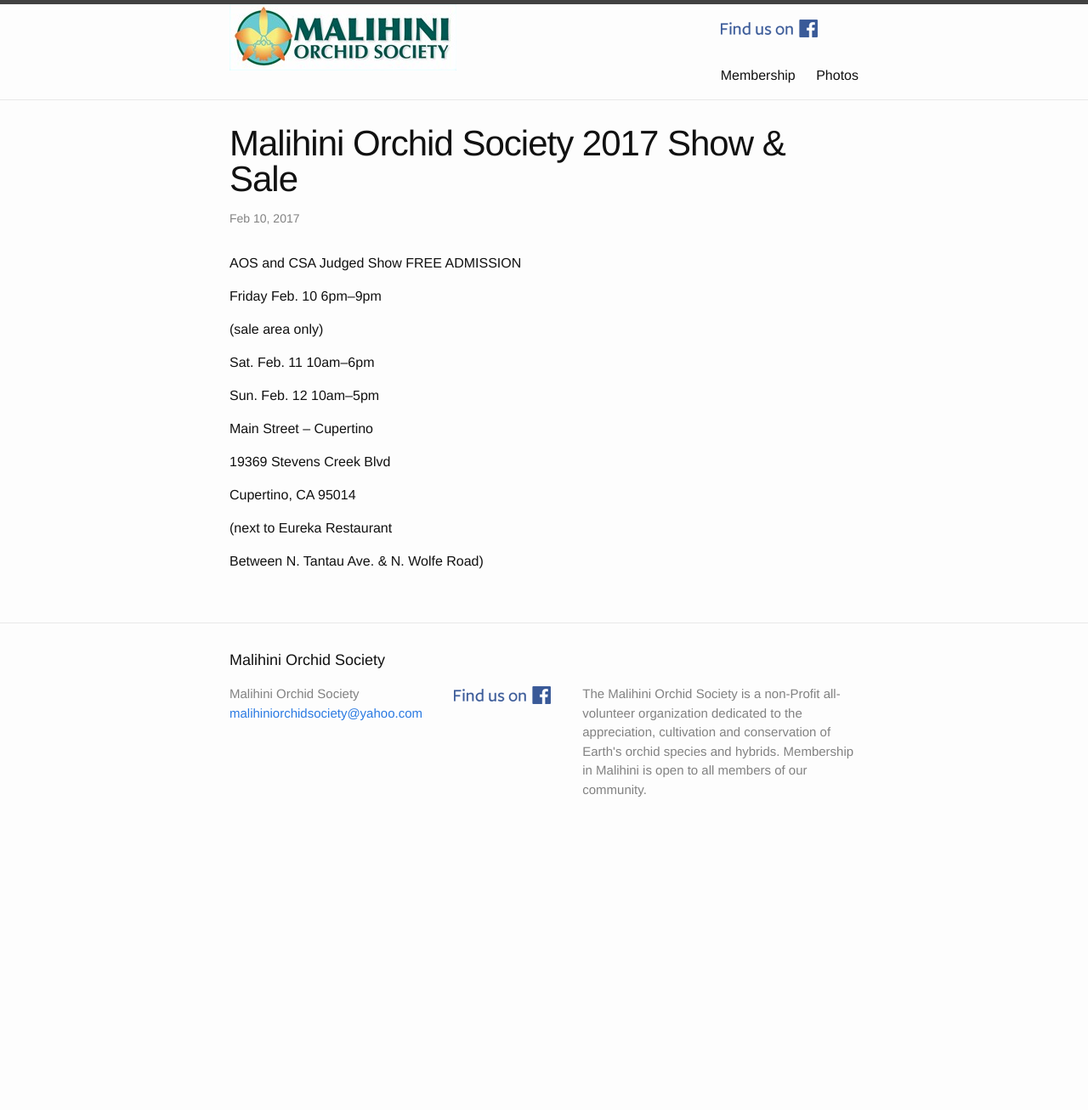
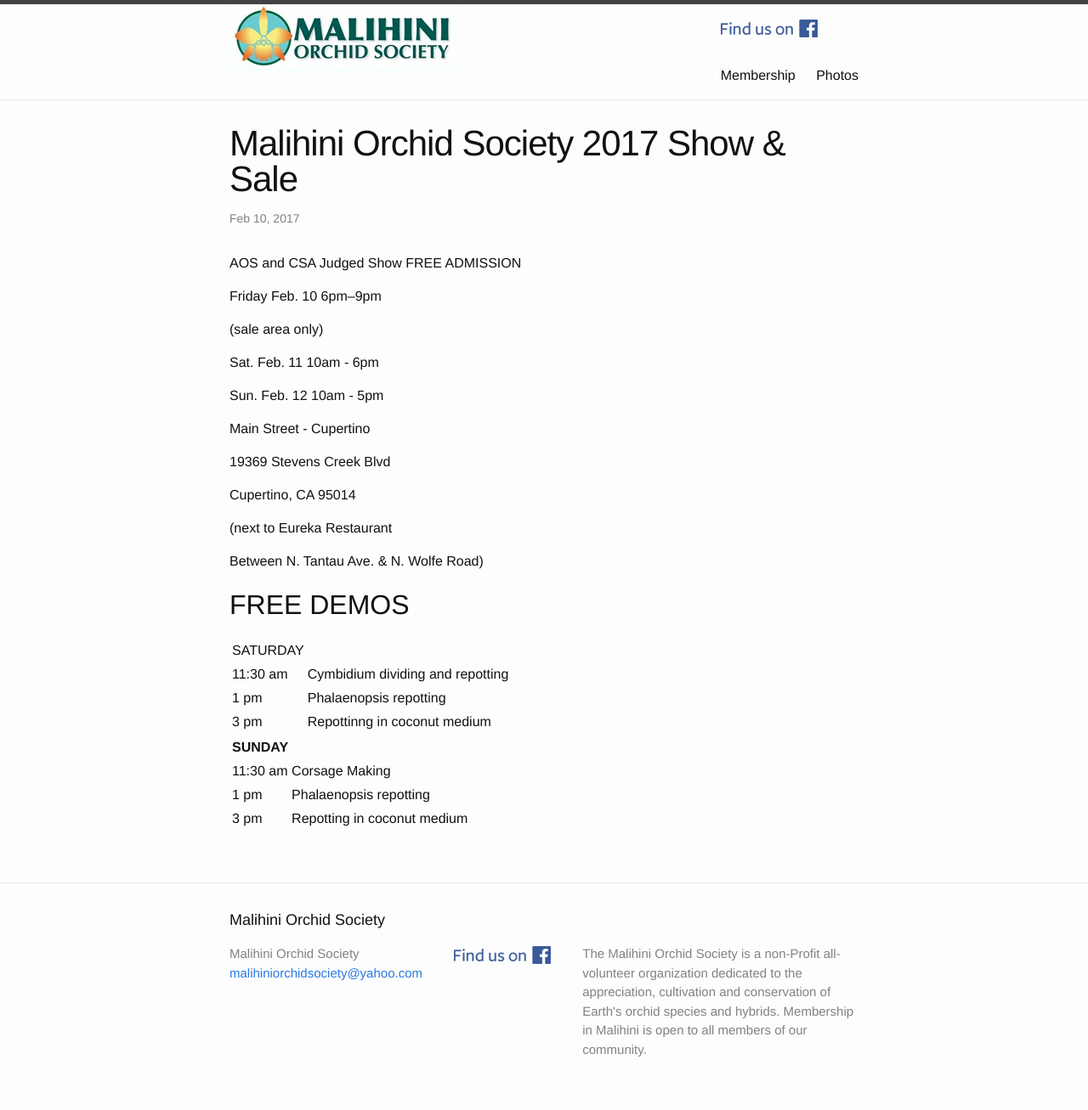
Before and after one commit to malihini/malihini.github.io, a Jekyll site: the page built from event/_posts/2017-02-10-MOS-Show.md, in a window 1280 px wide. Shown: the whole page at 85% size. Built offline with Jekyll 4.4.1, drawn with Linux system fonts in a browser that asks for light colours; before the commit the page ends 1001 px from its top, so only the background shows below that.

Commit message:
Add demo schedule.

```diff
--- a/event/_posts/2017-02-10-MOS-Show.md
+++ b/event/_posts/2017-02-10-MOS-Show.md
@@ -10,11 +10,11 @@
 
 (sale area only)
 
-Sat. Feb. 11 10am–6pm
+Sat. Feb. 11 10am - 6pm
 
-Sun. Feb. 12 10am–5pm
+Sun. Feb. 12 10am - 5pm
 
-Main Street – Cupertino
+Main Street - Cupertino
 
 19369 Stevens Creek Blvd
 
@@ -23,3 +23,16 @@
 (next to Eureka Restaurant
 
 Between N. Tantau Ave. & N. Wolfe Road)
+
+## FREE DEMOS
+
+| SATURDAY |
+| 11:30 am | Cymbidium dividing and repotting |
+| 1 pm     | Phalaenopsis repotting |
+| 3 pm     | Repottinng in coconut medium |
+
+| SUNDAY |
+| --- | --- |
+| 11:30 am | Corsage Making |
+| 1 pm     | Phalaenopsis repotting |
+| 3 pm     | Repotting in coconut medium |
```
